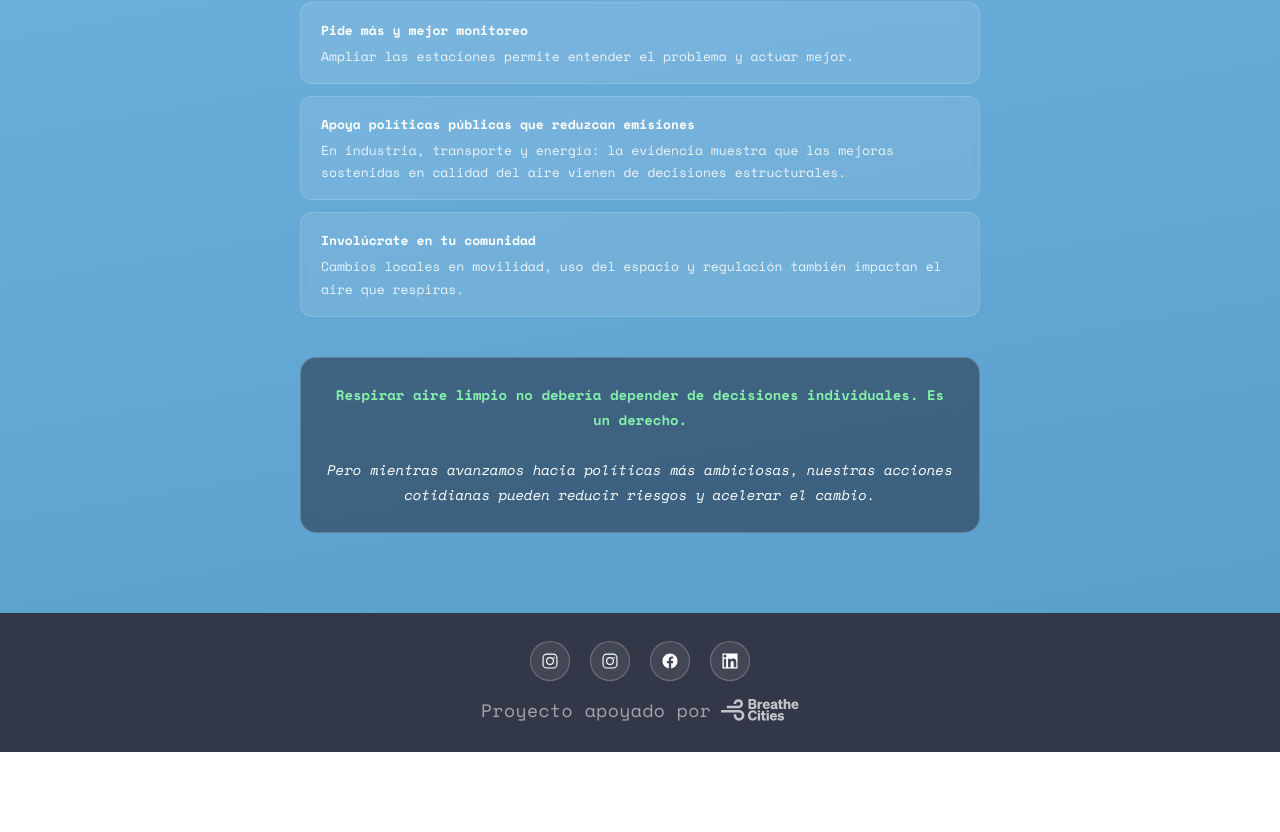
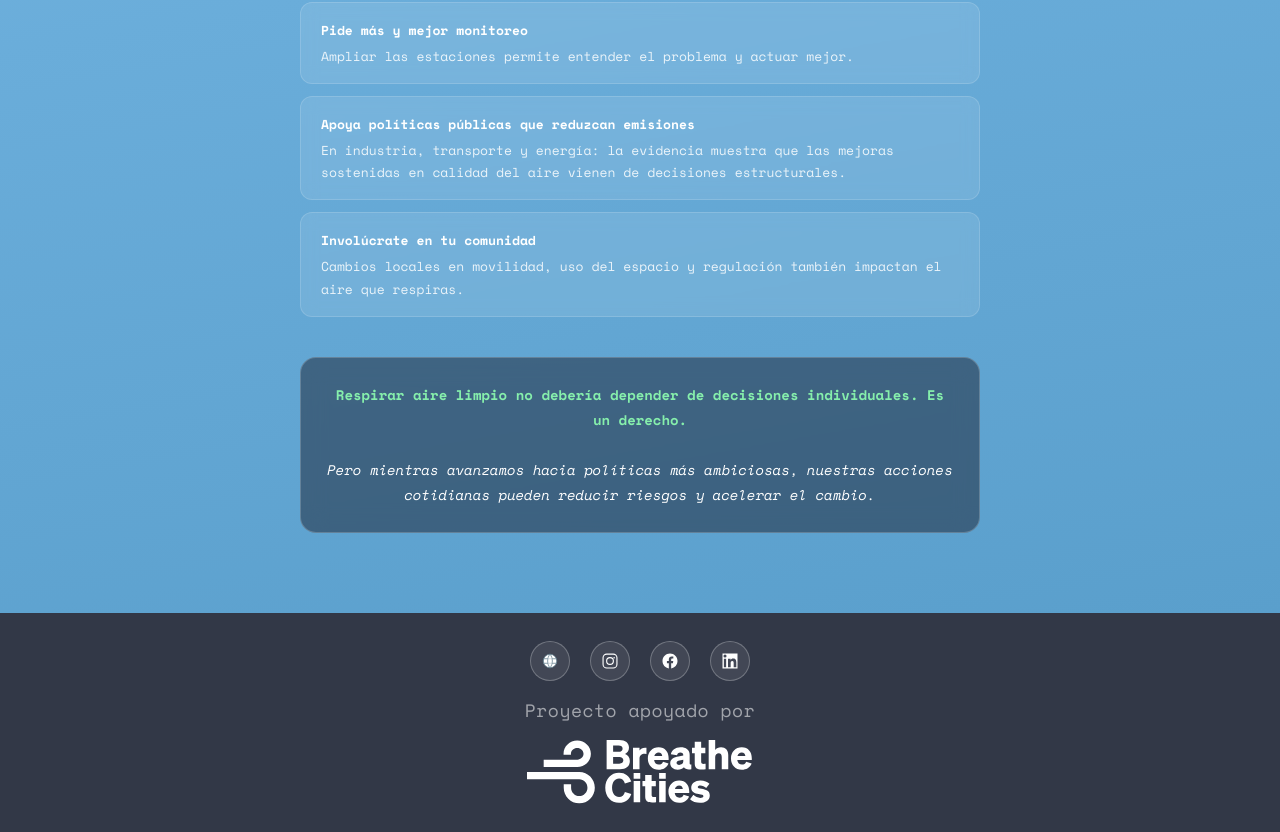
Before and after one commit to surinstitute/aire-libre, a React (Vite) app: page /recomendaciones in a window 1280 px wide. Shown: the part 1215-2047 px from the top of the page. Before the commit the page ends 1967 px from the top, so only its background shows below. Built offline with nearby package versions, Linux system fonts and the light colour scheme; no server answers.

Commit message:
Update Footer

```diff
--- a/src/components/Layout/Footer.tsx
+++ b/src/components/Layout/Footer.tsx
@@ -60,11 +60,11 @@ export default function Footer() {
           letter-spacing: 0.5px;
         }
         .footer-credit img {
-          height: 22px;
+          height: 64px;
           opacity: 0.7;
         }
         .footer-credit-logo {
-          height: 36px;
+          height: 64px;
         }
         .footer-credit-link {
           display: inline-flex;
@@ -75,8 +75,22 @@ export default function Footer() {
       <footer className="footer">
         <div className="footer-socials">
           <a href={SOCIALS.web} target="_blank" rel="noopener noreferrer" aria-label="Instagram">
-            <svg viewBox="0 0 24 24" xmlns="http://www.w3.org/2000/svg">
-              <path d="M7.75 2h8.5A5.75 5.75 0 0 1 22 7.75v8.5A5.75 5.75 0 0 1 16.25 22h-8.5A5.75 5.75 0 0 1 2 16.25v-8.5A5.75 5.75 0 0 1 7.75 2Zm0 1.5A4.25 4.25 0 0 0 3.5 7.75v8.5A4.25 4.25 0 0 0 7.75 20.5h8.5A4.25 4.25 0 0 0 20.5 16.25v-8.5A4.25 4.25 0 0 0 16.25 3.5Zm4.25 3.25a5.25 5.25 0 1 1 0 10.5 5.25 5.25 0 0 1 0-10.5Zm0 1.5a3.75 3.75 0 1 0 0 7.5 3.75 3.75 0 0 0 0-7.5Zm5.5-1.5a1 1 0 1 1 0 2 1 1 0 0 1 0-2Z" />
+            <svg
+              xmlns="http://www.w3.org/2000/svg"
+              width="32"
+              height="32"
+              viewBox="0 0 24 24"
+              fill="none"
+              stroke="#607d8b"
+              stroke-width="1"
+              stroke-linecap="round"
+              stroke-linejoin="round"
+            >
+              <path d="M3 12a9 9 0 1 0 18 0a9 9 0 0 0 -18 0" />
+              <path d="M3.6 9h16.8" />
+              <path d="M3.6 15h16.8" />
+              <path d="M11.5 3a17 17 0 0 0 0 18" />
+              <path d="M12.5 3a17 17 0 0 1 0 18" />
             </svg>
           </a>
           <a href={SOCIALS.instagram} target="_blank" rel="noopener noreferrer" aria-label="Instagram">
@@ -97,6 +111,7 @@ export default function Footer() {
         </div>
         <div className="footer-credit">
           <span>Proyecto apoyado por</span>
+        </div>
         <a
           href={SOCIALS.breatheCities}
           target="_blank"
@@ -106,7 +121,6 @@ export default function Footer() {
         >
           <img src={logoBC} alt="Breathe Cities" className="footer-credit-logo" />
         </a>
-        </div>
       </footer>
     </>
   );
```
Lines whose indentation alone changed are shown as unchanged.
